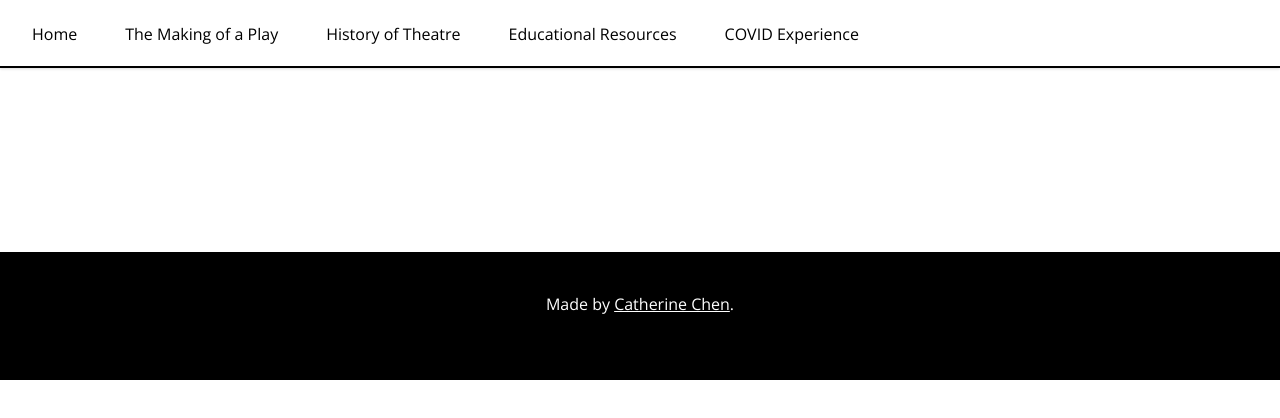
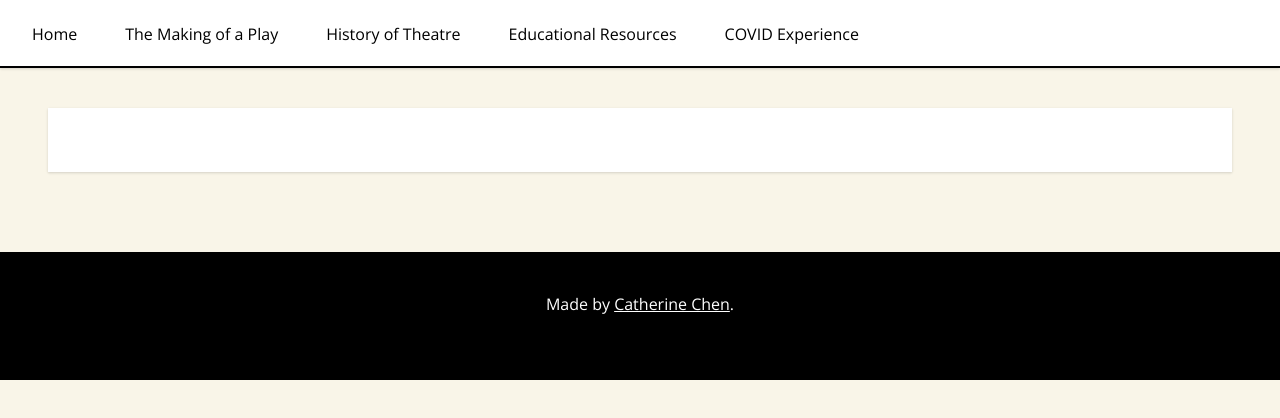
Before and after one commit to klickers/theatre-100-final, a Next.js app: page / in a window 1280 px wide. Shown: the top 418 px of the page. Built offline with nearby package versions, Linux system fonts and the light colour scheme; a web font is replaced by a local one.

Commit message:
update page style

```diff
--- a/css/tailwind.scss
+++ b/css/tailwind.scss
@@ -8,8 +8,11 @@
 * {
     font-family: "Open Sans", sans-serif;
 }
+body {
+    @apply bg-beige;
+}
 main {
-    @apply py-8 px-12;
+    @apply py-8 px-12 shadow bg-white mx-12;
 }
 h1, h2, h3, h4, h5, h6 {
     font-family: "Texturina", serif;
```
